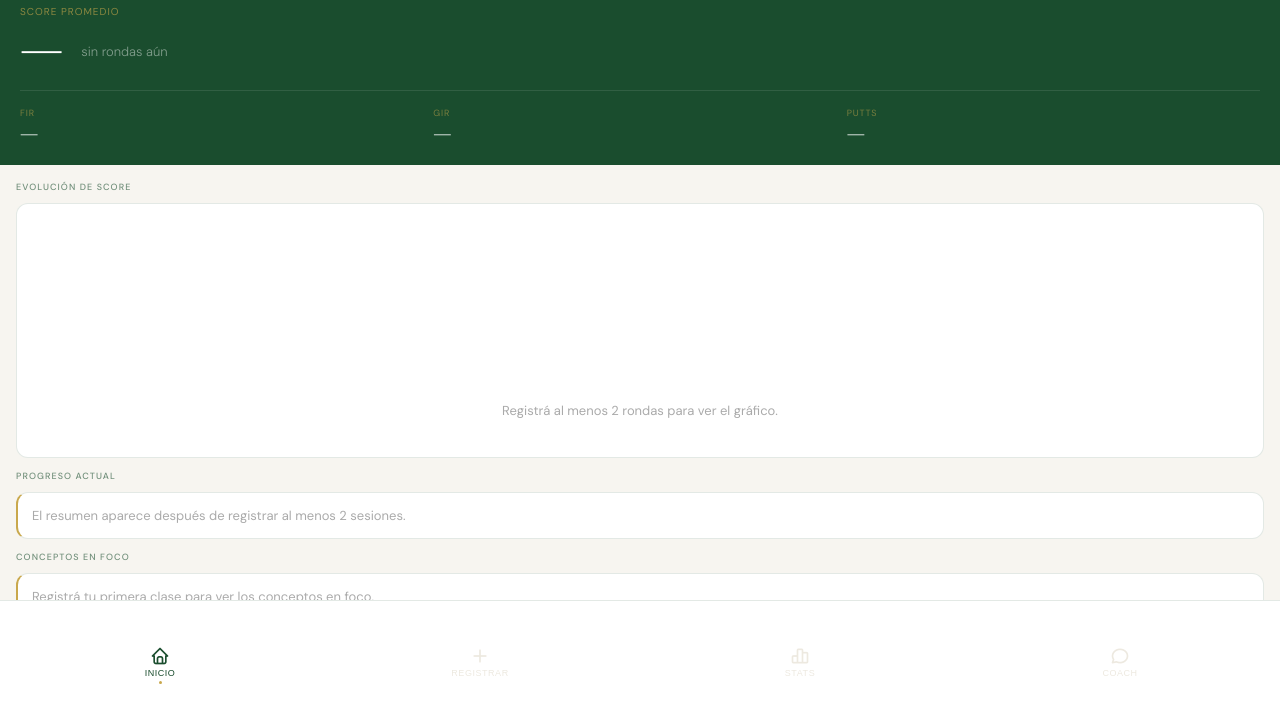
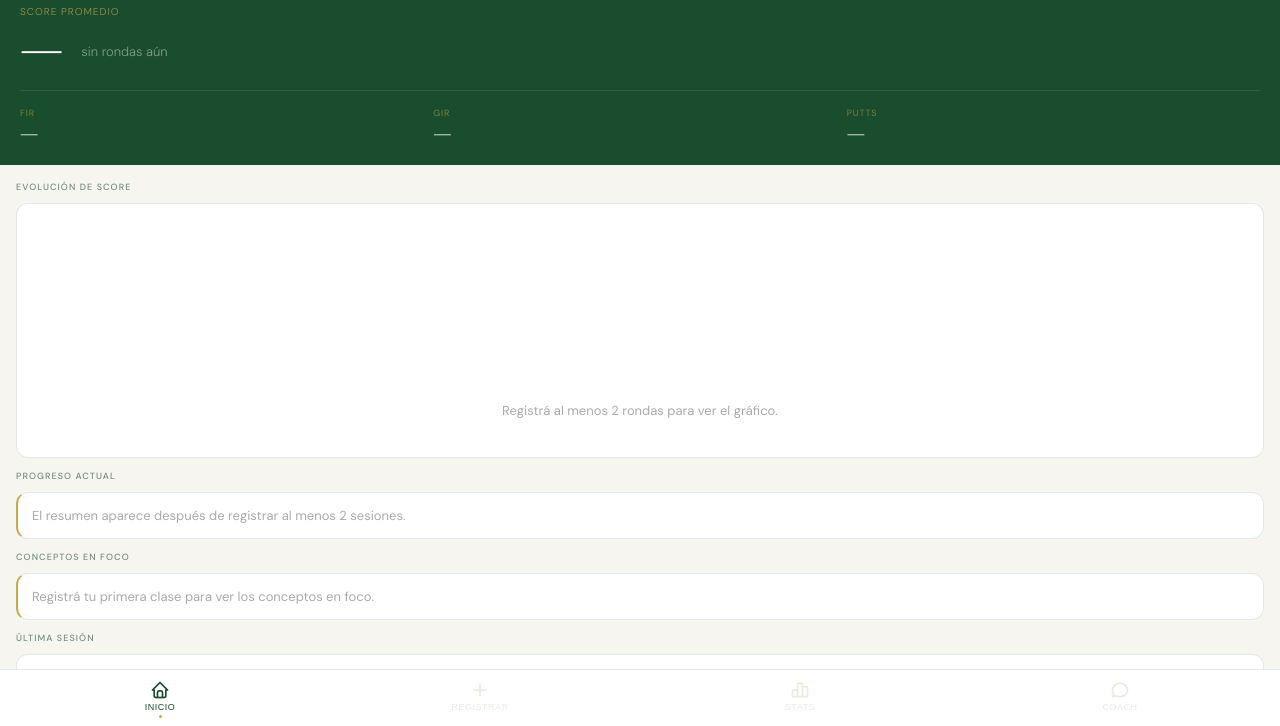
Before and after one commit to snougues/caddie, a plain HTML site: page index.html in a window 1280 px wide. Shown: the part 74-800 px from the top of the page. Drawn offline with nearby package versions, Linux system fonts and the light colour scheme.

Commit message:
barra inferior

```diff
--- a/index.html
+++ b/index.html
@@ -121,7 +121,7 @@ textarea { resize: none; min-height: 80px; line-height: 1.5; }
 .dot-loader span:nth-child(3) { animation-delay: 0.4s; }
 @keyframes dl { 0%,80%,100%{transform:scale(0.6);opacity:0.4} 40%{transform:scale(1);opacity:1} }
 .bottom-nav { display: flex; background: var(--white); border-top: 0.5px solid var(--border); flex-shrink: 0; z-index: 10; }
-.nav-item { flex: 1; display: flex; flex-direction: column; align-items: center; padding: 45px 0 42px; cursor: pointer; border: none; background: none; }
+.nav-item { flex: 1; display: flex; flex-direction: column; align-items: center; padding: 10px 0 8px; cursor: pointer; border: none; background: none; }
 .nav-icon { font-size: 20px; color: var(--cream-dark); transition: color 0.2s; }
 .nav-label { font-size: 9px; letter-spacing: 0.06em; text-transform: uppercase; color: var(--cream-dark); margin-top: 2px; }
 .nav-dot { width: 3px; height: 3px; background: var(--gold); border-radius: 50%; margin-top: 3px; opacity: 0; }
```
Also changed, not shown: 1 other file.
